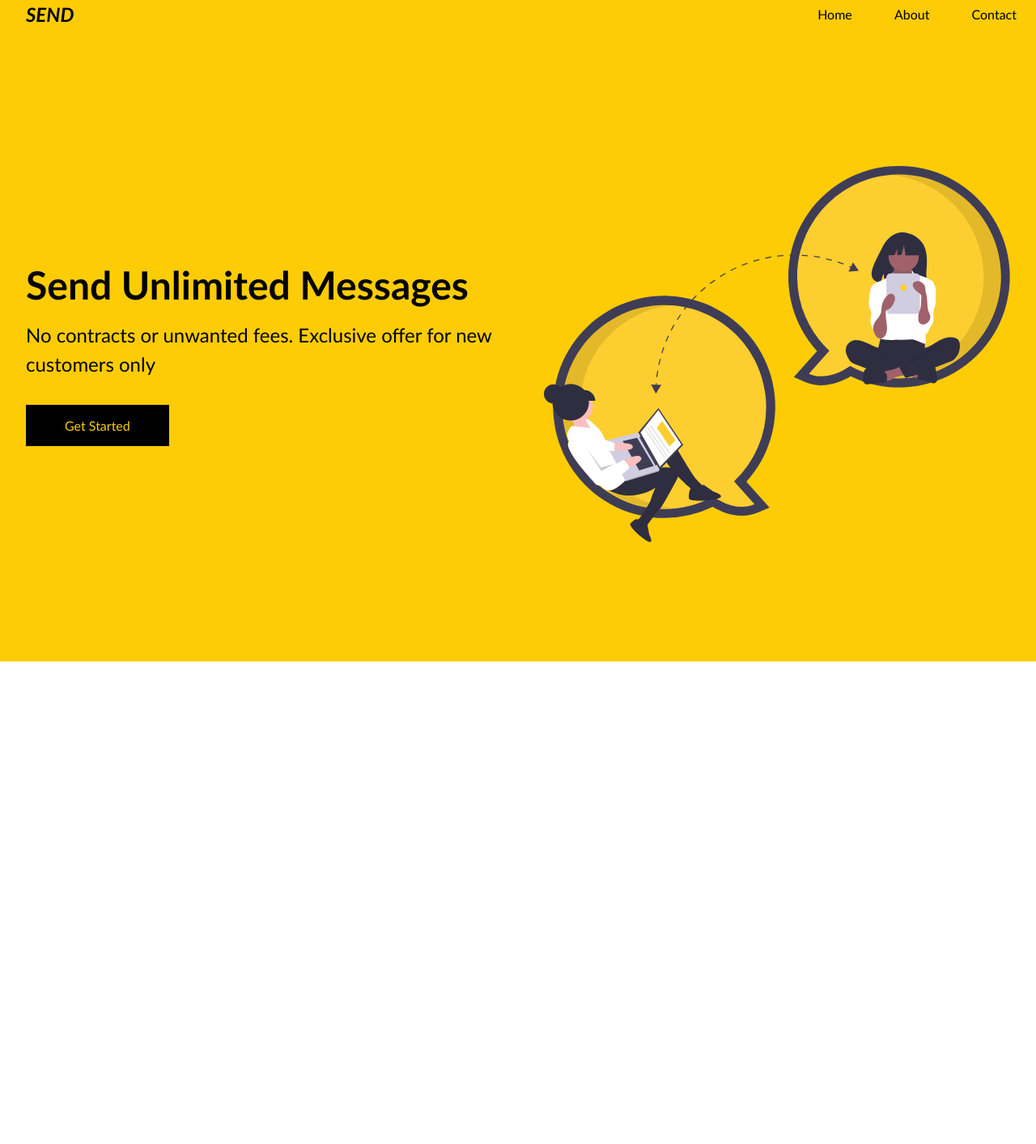
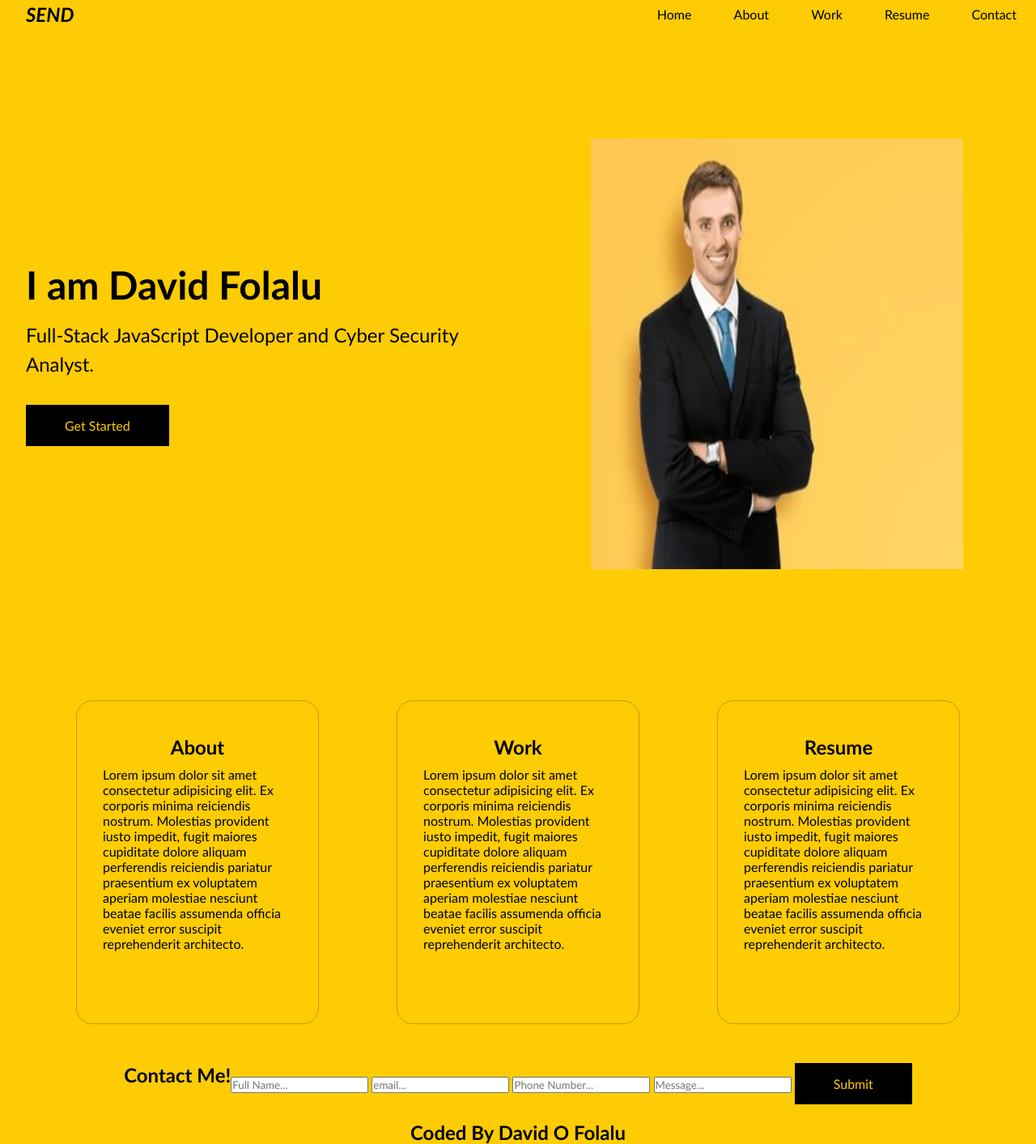
Before and after one commit to Davidumhazavani/Messaging-Site, a plain HTML site: page index.html in a window 1280 px wide. Shown: the part 23-1436 px from the top of the page at 81% size. Before the commit the page ends 840 px from the top, so only its background shows below. Drawn offline with Linux system fonts and the light colour scheme.

Commit message:
HTML Checkpoint

```diff
--- a/index.html
+++ b/index.html
@@ -1,9 +1,9 @@
 <!DOCTYPE html>
 <html lang="en">
   <head>
-    <meta charset="UTF-8">
-    <meta name="viewport" content="width=device-width, initial-scale=1.0">
-    <link rel="stylesheet" href="./style.css">
+    <meta charset="UTF-8" />
+    <meta name="viewport" content="width=device-width, initial-scale=1.0" />
+    <link rel="stylesheet" href="./style.css" />
     <title>Document</title>
   </head>
   <body>
@@ -12,23 +12,80 @@
       <div class="nav-items">
         <a href="Home">Home</a>
         <a href="About">About</a>
+        <a href="Work">Work</a>
+        <a href="Resume">Resume</a>
         <a href="Contact">Contact</a>
       </div>
     </nav>
     <section class="hero">
       <div class="hero-container">
         <div class="column-left">
-                <h1>Send Unlimited Messages</h1>
-                <p>No contracts or unwanted fees. Exclusive offer for new customers only</p>
+          <h1>I am David Folalu</h1>
+          <p>Full-Stack JavaScript Developer and Cyber Security Analyst.</p>
           <button>Get Started</button>
         </div>
         <div class="column-right">
-                <img src="./image-1.svg" alt="messages
+          <img
+            src="./portrait-image1.png.jpg"
+            alt="messages
                 "
-                class="hero-image"/>
-
+            class="hero-image"
+          />
         </div>
       </div>
+        <div id="container1">
+          <div class="about-container">
+            <h2>About</h2>
+            <p>
+              Lorem ipsum dolor sit amet consectetur adipisicing elit. Ex
+              corporis minima reiciendis nostrum. Molestias provident iusto
+              impedit, fugit maiores cupiditate dolore aliquam perferendis
+              reiciendis pariatur praesentium ex voluptatem aperiam molestiae
+              nesciunt beatae facilis assumenda officia eveniet error suscipit
+              reprehenderit architecto.
+            </p>
+          </div>
+          <div class="about-container">
+            <h2>Work</h2>
+            <p>
+              Lorem ipsum dolor sit amet consectetur adipisicing elit. Ex
+              corporis minima reiciendis nostrum. Molestias provident iusto
+              impedit, fugit maiores cupiditate dolore aliquam perferendis
+              reiciendis pariatur praesentium ex voluptatem aperiam molestiae
+              nesciunt beatae facilis assumenda officia eveniet error suscipit
+              reprehenderit architecto.
+            </p>
+          </div>
+          <div class="about-container">
+            <h2>Resume</h2>
+            <p>
+              Lorem ipsum dolor sit amet consectetur adipisicing elit. Ex
+              corporis minima reiciendis nostrum. Molestias provident iusto
+              impedit, fugit maiores cupiditate dolore aliquam perferendis
+              reiciendis pariatur praesentium ex voluptatem aperiam molestiae
+              nesciunt beatae facilis assumenda officia eveniet error suscipit
+              reprehenderit architecto.
+            </p>
+          </div>
+        </div>
+
+
+      <div class="form">
+        <h2 class="one">Contact Me!</h2>
+        <form id="Contact">
+          <input type="text" placeholder="Full Name..." />
+          <input type="text" placeholder="email..." />
+          <input type="text" placeholder="Phone Number..." />
+          <input type="text" placeholder="Message..." />
+
+          <button>Submit</button>
+        </form>
+        <!-- <p>I'll get back to you soon.</p> -->
+      </div>
+
+      <footer>
+        <h2>Coded By David O Folalu</h2>
+      </footer>
     </section>
   </body>
 </html>
--- a/style.css
+++ b/style.css
@@ -2,7 +2,12 @@
   box-sizing: border-box;
   margin: 0;
   padding: 0;
-    font-family: 'Trebuchet MS', 'Lucida Sans Unicode', 'Lucida Grande', 'Lucida Sans', Arial, sans-serif;
+  font-family: "Trebuchet MS", "Lucida Sans Unicode", "Lucida Grande",
+    "Lucida Sans", Arial, sans-serif;
+}
+
+body {
+  background: #fdcc04;
 }
 
 nav {
@@ -11,7 +16,7 @@ nav {
   display: flex;
   justify-content: space-between;
   align-items: center;
-    padding: 0rem calc((100vw - 1300px) /2);
+  padding: 0rem calc((100vw - 1300px) / 2);
 }
 
 .logo {
@@ -34,14 +39,51 @@ nav a:hover {
 
 .hero {
   background: #fdcc04;
+  height: 100vh;
 }
 
 .hero-container {
   display: grid;
   grid-template-columns: 1fr 1fr;
   height: 95vh;
-    padding: 3rem calc((100vw - 1300px) /2);
+  padding: 3rem calc((100vw - 1300px) / 2);
+}
 
+#container1 {
+  display: flex;
+  gap: 6rem;
+  padding: 3rem;
+  justify-content: center;
+}
+
+.about-container h2 {
+  text-align: center;
+  margin: 10px;
+}
+
+.about-container {
+  width: 300px;
+  height: 400px;
+  border: 1px solid rgba(61, 22, 22, 0.274);
+  border-radius: 20px;
+  padding: 2rem;
+}
+
+
+
+.form {
+    display: flex;
+   justify-content: center;
+}
+
+.one {
+
+}
+
+footer {
+  text-align: center;
+  margin-top: 20px;
+  margin-bottom: 20px;
 }
 
 .column-left {
@@ -86,12 +128,12 @@ button:hover {
 }
 
 .hero-image {
-    width: 100%;
-    height: 100%;
+  width: 80%;
+  height: 80%;
 }
 
 @media screen and (max-width: 768px) {
-    .hero-container{
+  .hero-container {
     grid-template-columns: 1fr;
   }
 }
```
Also changed, not shown: images (1).png (added), images.jpeg (added), portrait-image.jpeg (added), portrait-image.png (added), portrait-image1.png.jpg (added). Lines whose indentation alone changed are shown as unchanged.
